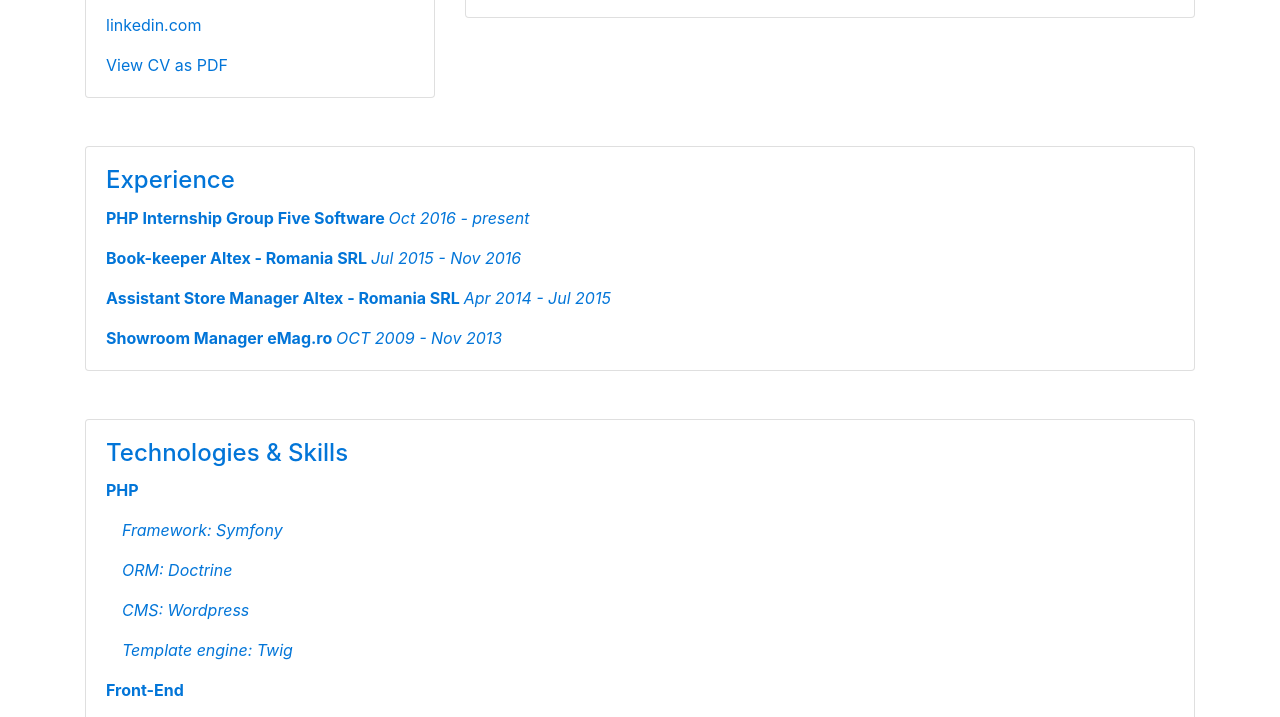
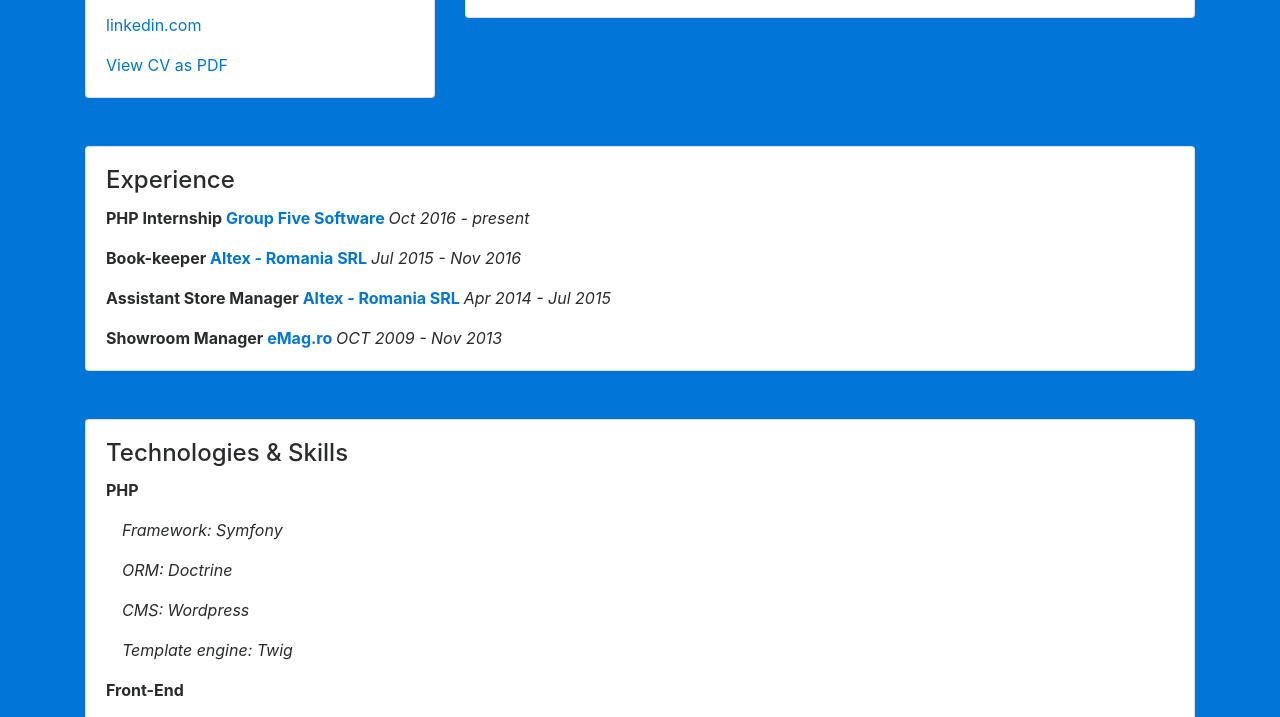
Before and after one commit to Fildes3d3/cv-bootstrap, a plain HTML site: page index.html in a window 1280 px wide. Shown: the part 334-1051 px from the top of the page. Drawn offline with nearby package versions, Linux system fonts and the light colour scheme; a script that the page names is missing.

Commit message:
changed background color

```diff
--- a/css/style.css
+++ b/css/style.css
@@ -1,3 +1,3 @@
 #top-section {
-    color: #0275d8;
+    background-color: #0275d8;
 }
```
